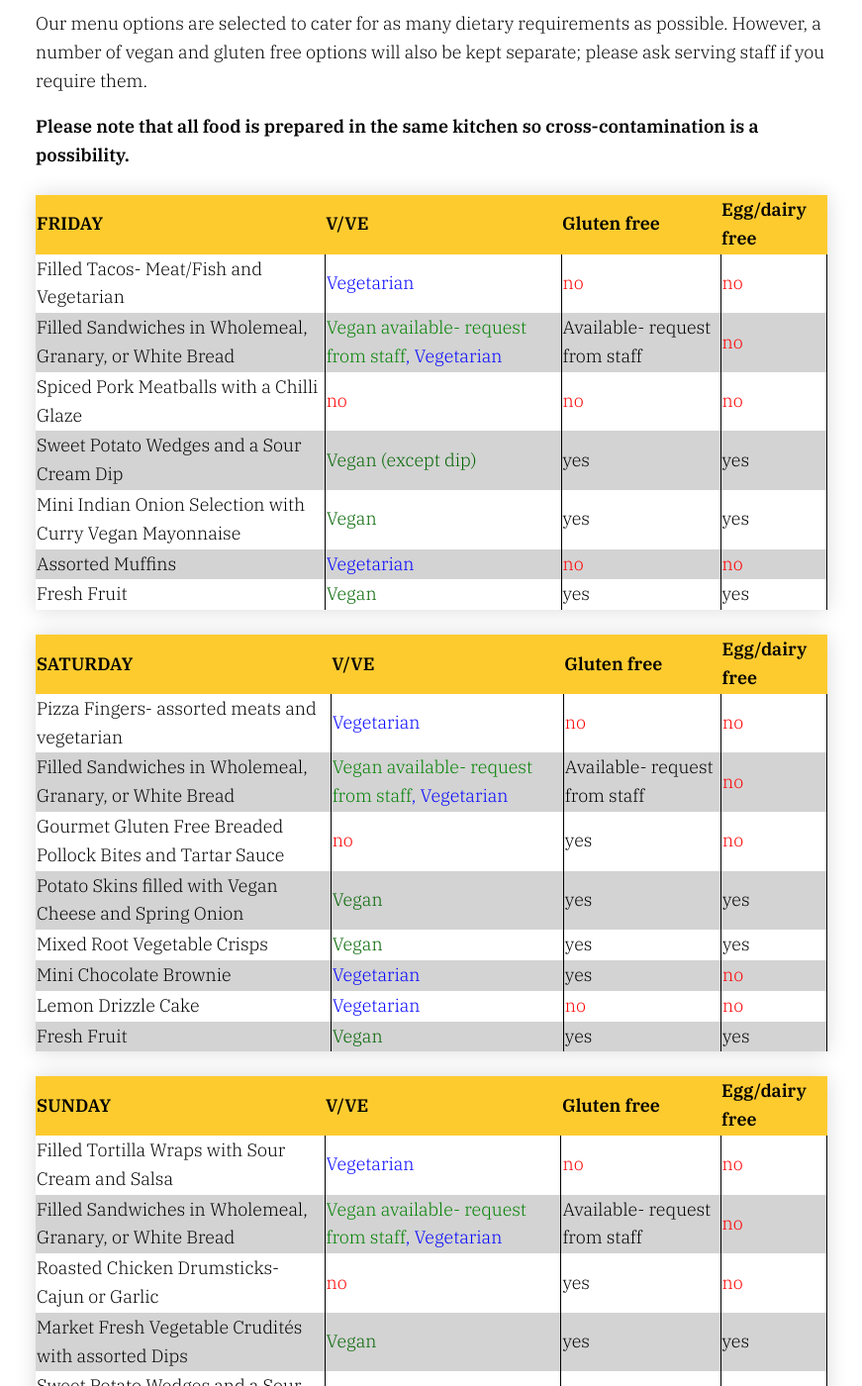
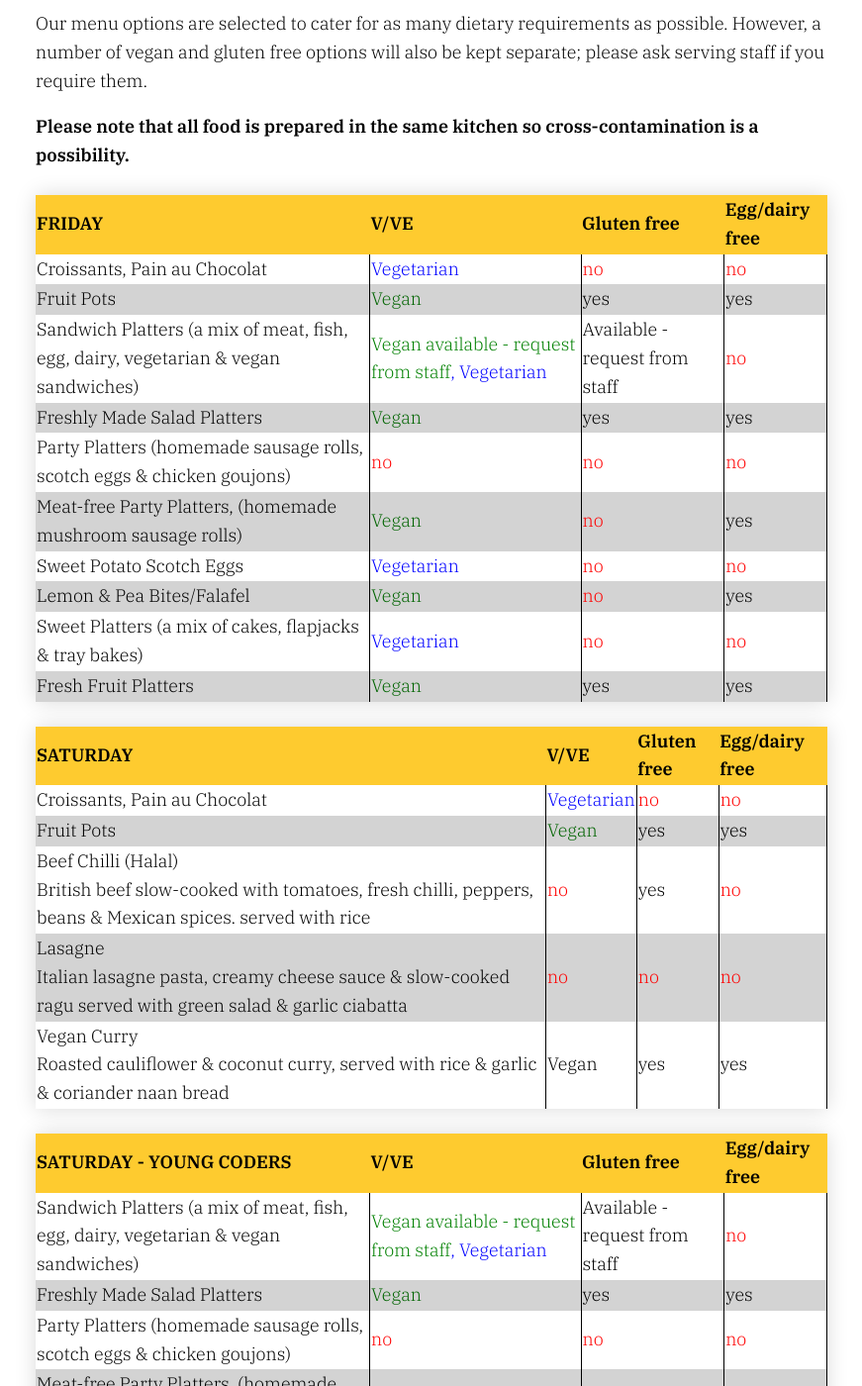
Before and after one commit to gma/2025.pyconuk.org, a Jekyll site: the page built from src/food.md, in a window 1280 px wide and 1400 px high, scrolled down 411 px. Shown: the whole window at 99% size, without its empty margins (204-1075 px from the left). Built offline with Jekyll 4.4.1, drawn with Linux system fonts in a browser that asks for light colours; some of the changed text lies outside the part shown.

Commit message:
Add 2025 menus and dietary info

```diff
--- a/src/food.md
+++ b/src/food.md
@@ -17,43 +17,61 @@ title: Food! (and dietary issues)
     <th scope="column">Egg/dairy free</th>
   </thead>
   <tr class="foodrow">
-    <td class="foodcell">Filled Tacos- Meat/Fish and Vegetarian</td>
+    <td class="foodcell">Croissants, Pain au Chocolat</td>
+    <td class="foodcell vegetarian">Vegetarian</td>
+    <td class="foodcell dietaryexception">no</td>
+    <td class="foodcell dietaryexception">no</td>
+  </tr>
+    <tr class="foodrow">
+    <td class="foodcell">Fruit Pots</td>
+    <td class="foodcell vegan">Vegan</td>
+    <td class="foodcell">yes</td>
+    <td class="foodcell">yes</td>
+  </tr>
+  <tr class="foodrow">
+    <td class="foodcell">Sandwich Platters (a mix of meat, fish, egg, dairy, vegetarian & vegan sandwiches)</td>
+    <td class="foodcell vegetarian"><font color="green">Vegan available - request from staff</font>, Vegetarian</td>
+    <td class="foodcell">Available - request from staff</td>
+    <td class="foodcell dietaryexception">no</td>
+  </tr>
+  <tr class="foodrow">
+    <td class="foodcell">Freshly Made Salad Platters</td>
+    <td class="foodcell vegan">Vegan</td>
+    <td class="foodcell">yes</td>
+    <td class="foodcell">yes</td>
+  </tr>
+  <tr class="foodrow">
+    <td class="foodcell">Party Platters (homemade sausage rolls, scotch eggs & chicken goujons)</td>
+    <td class="foodcell dietaryexception">no</td>
+    <td class="foodcell dietaryexception">no</td>
+    <td class="foodcell dietaryexception">no</td>
+  </tr>
+  <tr class="foodrow">
+    <td class="foodcell">Meat-free Party Platters, (homemade mushroom sausage rolls)</td>
+    <td class="foodcell vegan">Vegan</td>
+    <td class="foodcell dietaryexception">no</td>
+    <td class="foodcell">yes</td>
+  </tr>
+  <tr class="foodrow">
+    <td class="foodcell">Sweet Potato Scotch Eggs</td>
+    <td class="foodcell vegetarian">Vegetarian</td>
+    <td class="foodcell dietaryexception">no</td>
+    <td class="foodcell dietaryexception">no</td>
+  </tr>
+    <tr class="foodrow">
+    <td class="foodcell">Lemon & Pea Bites/Falafel</td>
+    <td class="foodcell vegan">Vegan</td>
+    <td class="foodcell dietaryexception">no</td>
+    <td class="foodcell">yes</td>
+  </tr>
+  <tr class="foodrow">
+    <td class="foodcell">Sweet Platters (a mix of cakes, flapjacks & tray bakes)</td>
     <td class="foodcell vegetarian">Vegetarian</td>
     <td class="foodcell dietaryexception">no</td>
     <td class="foodcell dietaryexception">no</td>
   </tr>
   <tr class="foodrow">
-    <td class="foodcell">Filled Sandwiches in Wholemeal, Granary, or White Bread</td>
-    <td class="foodcell vegetarian"><font color="green">Vegan available- request from staff</font>, Vegetarian</td>
-    <td class="foodcell">Available- request from staff</td>
-    <td class="foodcell dietaryexception">no</td>
-  </tr>
-  <tr class="foodrow">
-    <td class="foodcell">Spiced Pork Meatballs with a Chilli Glaze</td>
-    <td class="foodcell dietaryexception">no</td>
-    <td class="foodcell dietaryexception">no</td>
-    <td class="foodcell dietaryexception">no</td>
-  </tr>
-  <tr class="foodrow">
-    <td class="foodcell">Sweet Potato Wedges and a Sour Cream Dip</td>
-    <td class="foodcell vegan">Vegan (except dip)</td>
-    <td class="foodcell">yes</td>
-    <td class="foodcell">yes</td>
-  </tr>
-  <tr class="foodrow">
-    <td class="foodcell">Mini Indian Onion Selection with Curry Vegan Mayonnaise</td>
-    <td class="foodcell vegan">Vegan</td>
-    <td class="foodcell">yes</td>
-    <td class="foodcell">yes</td>
-  </tr>
-  <tr class="foodrow">
-    <td class="foodcell">Assorted Muffins</td>
-    <td class="foodcell vegetarian">Vegetarian</td>
-    <td class="foodcell dietaryexception">no</td>
-    <td class="foodcell dietaryexception">no</td>
-  </tr>
-  <tr class="foodrow">
-    <td class="foodcell">Fresh Fruit</td>
+    <td class="foodcell">Fresh Fruit Platters</td>
     <td class="foodcell vegan">Vegan</td>
     <td class="foodcell">yes</td>
     <td class="foodcell">yes</td>
@@ -68,49 +86,91 @@ title: Food! (and dietary issues)
     <th scope="column">Egg/dairy free</th>
   </thead>
   <tr class="foodrow">
-    <td class="foodcell">Pizza Fingers- assorted meats and vegetarian</td>
+    <td class="foodcell">Croissants, Pain au Chocolat</td>
+    <td class="foodcell vegetarian">Vegetarian</td>
+    <td class="foodcell dietaryexception">no</td>
+    <td class="foodcell dietaryexception">no</td>
+  </tr>
+    <tr class="foodrow">
+    <td class="foodcell">Fruit Pots</td>
+    <td class="foodcell vegan">Vegan</td>
+    <td class="foodcell">yes</td>
+    <td class="foodcell">yes</td>
+  </tr>
+  <tr class="foodrow">
+    <td class="foodcell">Beef Chilli (Halal)<br>
+    British beef slow-cooked with tomatoes, fresh chilli, peppers, beans & Mexican spices. served with rice</td>
+    <td class="foodcell dietaryexception">no</td>
+    <td class="foodcell">yes</td>
+    <td class="foodcell dietaryexception">no</td>
+  </tr>
+  <tr class="foodrow">
+    <td class="foodcell">Lasagne<br>
+    Italian lasagne pasta, creamy cheese sauce & slow-cooked ragu served with green salad & garlic ciabatta</td>
+    <td class="foodcell dietaryexception">no</td>
+    <td class="foodcell dietaryexception">no</td>
+    <td class="foodcell dietaryexception">no</td>
+  </tr>
+  <tr class="foodrow">
+    <td class="foodcell">Vegan Curry<br>
+    Roasted cauliflower & coconut curry, served with rice & garlic & coriander naan bread</td>
+    <td class="foodcell">Vegan</td>
+    <td class="foodcell">yes</td>
+    <td class="foodcell">yes</td>
+  </tr>
+</table>
+
+<table class="table">
+  <thead>
+    <th scope="column">SATURDAY - YOUNG CODERS</th>
+    <th scope="column">V/VE</th>
+    <th scope="column">Gluten free</th>
+    <th scope="column">Egg/dairy free</th>
+  </thead>
+  <tr class="foodrow">
+    <td class="foodcell">Sandwich Platters (a mix of meat, fish, egg, dairy, vegetarian & vegan sandwiches)</td>
+    <td class="foodcell vegetarian"><font color="green">Vegan available - request from staff</font>, Vegetarian</td>
+    <td class="foodcell">Available - request from staff</td>
+    <td class="foodcell dietaryexception">no</td>
+  </tr>
+  <tr class="foodrow">
+    <td class="foodcell">Freshly Made Salad Platters</td>
+    <td class="foodcell vegan">Vegan</td>
+    <td class="foodcell">yes</td>
+    <td class="foodcell">yes</td>
+  </tr>
+  <tr class="foodrow">
+    <td class="foodcell">Party Platters (homemade sausage rolls, scotch eggs & chicken goujons)</td>
+    <td class="foodcell dietaryexception">no</td>
+    <td class="foodcell dietaryexception">no</td>
+    <td class="foodcell dietaryexception">no</td>
+  </tr>
+  <tr class="foodrow">
+    <td class="foodcell">Meat-free Party Platters, (homemade mushroom sausage rolls)</td>
+    <td class="foodcell vegan">Vegan</td>
+    <td class="foodcell dietaryexception">no</td>
+    <td class="foodcell">yes</td>
+  </tr>
+  <tr class="foodrow">
+    <td class="foodcell">Sweet Potato Scotch Eggs</td>
+    <td class="foodcell vegetarian">Vegetarian</td>
+    <td class="foodcell dietaryexception">no</td>
+    <td class="foodcell dietaryexception">no</td>
+  </tr>
+    <tr class="foodrow">
+    <td class="foodcell">Lemon & Pea Bites/Falafel</td>
+    <td class="foodcell vegan">Vegan</td>
+    <td class="foodcell dietaryexception">no</td>
+    <td class="foodcell">yes</td>
+  </tr>
+  <tr class="foodrow">
+    <td class="foodcell">Sweet Platters (a mix of cakes, flapjacks & tray bakes)</td>
     <td class="foodcell vegetarian">Vegetarian</td>
     <td class="foodcell dietaryexception">no</td>
     <td class="foodcell dietaryexception">no</td>
   </tr>
   <tr class="foodrow">
-    <td class="foodcell">Filled Sandwiches in Wholemeal, Granary, or White Bread</td>
-    <td class="foodcell vegetarian"><font color="green">Vegan available- request from staff</font>, Vegetarian</td>
-    <td class="foodcell">Available- request from staff</td>
-    <td class="foodcell dietaryexception">no</td>
-  </tr>
-  <tr class="foodrow">
-    <td class="foodcell">Gourmet Gluten Free Breaded Pollock Bites and Tartar Sauce</td>
-    <td class="foodcell dietaryexception">no</td>
-    <td class="foodcell">yes</td>
-    <td class="foodcell dietaryexception">no</td>
-  </tr>
-  <tr class="foodrow">
-    <td class="foodcell">Potato Skins filled with Vegan Cheese and Spring Onion</td>
-    <td class="foodcell vegan">Vegan</td>
-    <td class="foodcell">yes</td>
-    <td class="foodcell">yes</td>
-  </tr>
-  <tr class="foodrow">
-    <td class="foodcell">Mixed Root Vegetable Crisps</td>
-    <td class="foodcell vegan">Vegan</td>
-    <td class="foodcell">yes</td>
-    <td class="foodcell">yes</td>
-  </tr>
-  <tr class="foodrow">
-    <td class="foodcell">Mini Chocolate Brownie</td>
-    <td class="foodcell vegetarian">Vegetarian</td>
-    <td class="foodcell">yes</td>
-    <td class="foodcell dietaryexception">no</td>
-  </tr>
-  <tr class="foodrow">
-    <td class="foodcell">Lemon Drizzle Cake</td>
-    <td class="foodcell vegetarian">Vegetarian</td>
-    <td class="foodcell dietaryexception">no</td>
-    <td class="foodcell dietaryexception">no</td>
-  </tr>
-  <tr class="foodrow">
-    <td class="foodcell">Fresh Fruit</td>
+    <td class="foodcell">Fresh Fruit Platters</td>
     <td class="foodcell vegan">Vegan</td>
     <td class="foodcell">yes</td>
     <td class="foodcell">yes</td>
@@ -125,43 +185,102 @@ title: Food! (and dietary issues)
     <th scope="column">Egg/dairy free</th>
   </thead>
   <tr class="foodrow">
-    <td class="foodcell">Filled Tortilla Wraps with Sour Cream and Salsa</td>
+    <td class="foodcell">Croissants, Pain au Chocolat</td>
+    <td class="foodcell vegetarian">Vegetarian</td>
+    <td class="foodcell dietaryexception">no</td>
+    <td class="foodcell dietaryexception">no</td>
+  </tr>
+    <tr class="foodrow">
+    <td class="foodcell">Fruit Pots</td>
+    <td class="foodcell vegan">Vegan</td>
+    <td class="foodcell">yes</td>
+    <td class="foodcell">yes</td>
+  </tr>
+  <tr class="foodrow">
+    <td class="foodcell">Coq au Vin (Halal)<br>
+    Free-range chicken breast, pancetta, mushrooms, onions, red wine sauce. served with sauteed new potatoes</td>
+    <td class="foodcell dietaryexception">no</td>
+    <td class="foodcell">yes</td>
+    <td class="foodcell dietaryexception">no</td>
+  </tr>
+  <tr class="foodrow">
+    <td class="foodcell">Beef Bourguignon (Halal) <br>
+    British beef, red wine gravy served with creamed potato & sauteed tender stem broccoli, </td>
+    <td class="foodcell dietaryexception">no</td>
+    <td class="foodcell">yes</td>
+    <td class="foodcell dietaryexception">no</td>
+  </tr>
+  <tr class="foodrow">
+    <td class="foodcell">Ratatouille</td>
+    <td class="foodcell vegan">Vegan</td>
+    <td class="foodcell dietaryexception">no</td>
+    <td class="foodcell dietaryexception">no</td>
+  </tr>
+</table>
+
+<table class="table">
+  <thead>
+    <th scope="column">MONDAY</th>
+    <th scope="column">V/VE</th>
+    <th scope="column">Gluten free</th>
+    <th scope="column">Egg/dairy free</th>
+  </thead>
+  <tr class="foodrow">
+    <td class="foodcell">Croissants, Pain au Chocolat</td>
+    <td class="foodcell vegetarian">Vegetarian</td>
+    <td class="foodcell dietaryexception">no</td>
+    <td class="foodcell dietaryexception">no</td>
+  </tr>
+    <tr class="foodrow">
+    <td class="foodcell">Fruit Pots</td>
+    <td class="foodcell vegan">Vegan</td>
+    <td class="foodcell">yes</td>
+    <td class="foodcell">yes</td>
+  </tr>
+  <tr class="foodrow">
+    <td class="foodcell">Sandwich Platters (a mix of meat, fish, egg, dairy, vegetarian & vegan sandwiches)</td>
+    <td class="foodcell vegetarian"><font color="green">Vegan available - request from staff</font>, Vegetarian</td>
+    <td class="foodcell">Available - request from staff</td>
+    <td class="foodcell dietaryexception">no</td>
+  </tr>
+  <tr class="foodrow">
+    <td class="foodcell">Freshly Made Salad Platters</td>
+    <td class="foodcell vegan">Vegan</td>
+    <td class="foodcell">yes</td>
+    <td class="foodcell">yes</td>
+  </tr>
+  <tr class="foodrow">
+    <td class="foodcell">Party Platters (homemade sausage rolls, scotch eggs & chicken goujons)</td>
+    <td class="foodcell dietaryexception">no</td>
+    <td class="foodcell dietaryexception">no</td>
+    <td class="foodcell dietaryexception">no</td>
+  </tr>
+  <tr class="foodrow">
+    <td class="foodcell">Meat-free Party Platters, (homemade mushroom sausage rolls)</td>
+    <td class="foodcell vegan">Vegan</td>
+    <td class="foodcell dietaryexception">no</td>
+    <td class="foodcell">yes</td>
+  </tr>
+  <tr class="foodrow">
+    <td class="foodcell">Sweet Potato Scotch Eggs</td>
+    <td class="foodcell vegetarian">Vegetarian</td>
+    <td class="foodcell dietaryexception">no</td>
+    <td class="foodcell dietaryexception">no</td>
+  </tr>
+    <tr class="foodrow">
+    <td class="foodcell">Lemon & Pea Bites/Falafel</td>
+    <td class="foodcell vegan">Vegan</td>
+    <td class="foodcell dietaryexception">no</td>
+    <td class="foodcell">yes</td>
+  </tr>
+  <tr class="foodrow">
+    <td class="foodcell">Sweet Platters (a mix of cakes, flapjacks & tray bakes)</td>
     <td class="foodcell vegetarian">Vegetarian</td>
     <td class="foodcell dietaryexception">no</td>
     <td class="foodcell dietaryexception">no</td>
   </tr>
   <tr class="foodrow">
-    <td class="foodcell">Filled Sandwiches in Wholemeal, Granary, or White Bread</td>
-    <td class="foodcell vegetarian"><font color="green">Vegan available- request from staff</font>, Vegetarian</td>
-    <td class="foodcell">Available- request from staff</td>
-    <td class="foodcell dietaryexception">no</td>
-  </tr>
-  <tr class="foodrow">
-    <td class="foodcell">Roasted Chicken Drumsticks- Cajun or Garlic</td>
-    <td class="foodcell dietaryexception">no</td>
-    <td class="foodcell">yes</td>
-    <td class="foodcell dietaryexception">no</td>
-  </tr>
-  <tr class="foodrow">
-    <td class="foodcell">Market Fresh Vegetable Crudités with assorted Dips</td>
-    <td class="foodcell vegan">Vegan</td>
-    <td class="foodcell">yes</td>
-    <td class="foodcell">yes</td>
-  </tr>
-  <tr class="foodrow">
-    <td class="foodcell">Sweet Potato Wedges and a Sour Cream Dip</td>
-    <td class="foodcell vegan">Vegan (except dip)</td>
-    <td class="foodcell">yes</td>
-    <td class="foodcell">yes</td>
-  </tr>
-  <tr class="foodrow">
-    <td class="foodcell">Assorted Cream Cakes</td>
-    <td class="foodcell vegetarian">Vegetarian</td>
-    <td class="foodcell dietaryexception">no</td>
-    <td class="foodcell dietaryexception">no</td>
-  </tr>
-  <tr class="foodrow">
-    <td class="foodcell">Fresh Fruit</td>
+    <td class="foodcell">Fresh Fruit Platters</td>
     <td class="foodcell vegan">Vegan</td>
     <td class="foodcell">yes</td>
     <td class="foodcell">yes</td>
```
